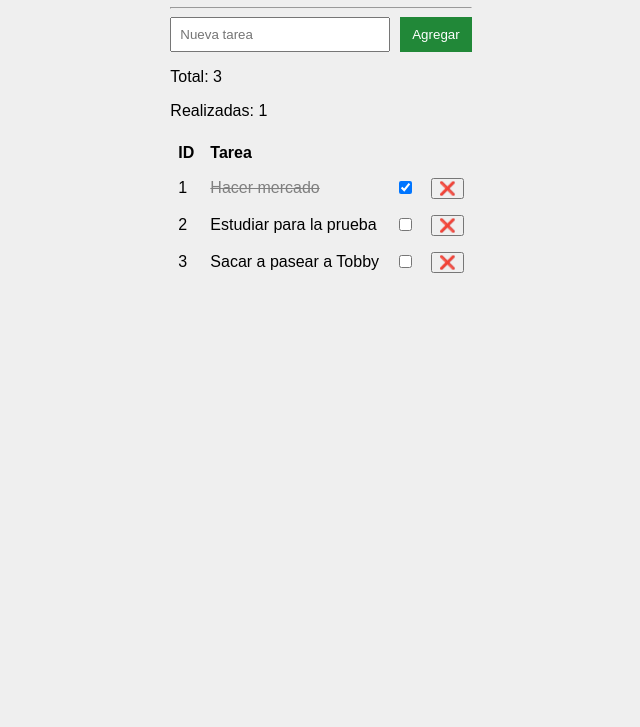
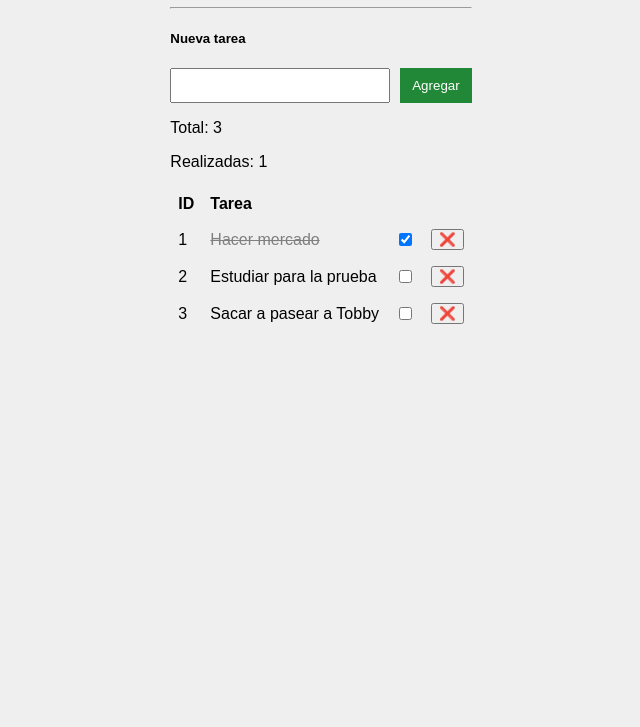
Before and after one commit to MacarenaAlvarezR/todo_list, a plain HTML site: page index.html in a window 1280 px wide. Shown: the part 73-800 px from the top of the page, without its empty margins (319-959 px from the left). Drawn offline with Linux system fonts and the light colour scheme.

Commit message:
cambie lugar nueva tarea

```diff
--- a/index.html
+++ b/index.html
@@ -12,9 +12,10 @@
     <div class="container">
         <h1>Todo List</h1>
         <hr>
+        <h5>Nueva tarea</h5>
+        <div class="input-container">
 
-        <div class="input-container">
-            <input type="text" id="nuevaTarea" placeholder="Nueva tarea">
+            <input type="text" id="nuevaTarea">
             <button class="btnagregar" onclick="agregarTarea()">Agregar</button>
         </div>
 
```
